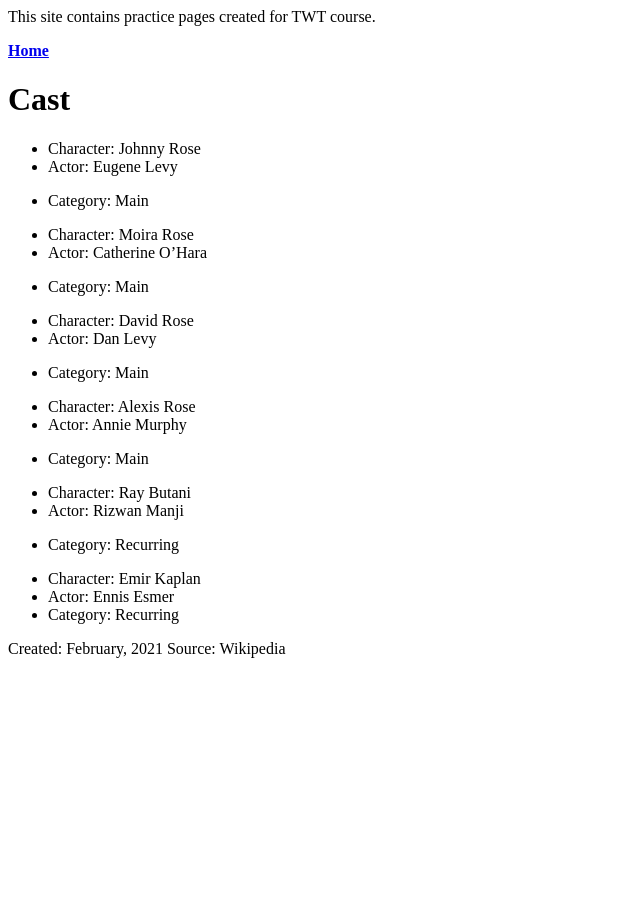
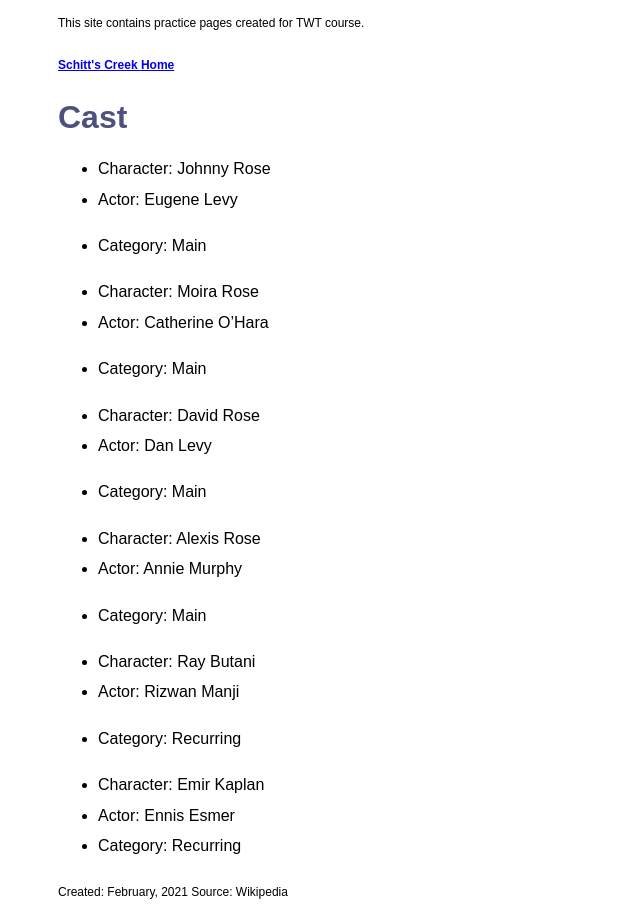
Before and after one commit to skalgutkar/Playground, a Jekyll site: the page built from topics/Cast.md, in a window 1280 px wide. Shown: the whole page, without its empty margins (0-640 px from the left). Built offline with Jekyll 4.4.1, drawn with Linux system fonts in a browser that asks for light colours.

Commit message:
More Updates

```diff
--- a/_layouts/PageLayout-SubTopics.html
+++ b/_layouts/PageLayout-SubTopics.html
@@ -3,12 +3,12 @@
 <meta charset="utf-8">
 <title>{{page.title}}</title>
 <head>
-<link rel="stylesheet" type="text/css" href="./assets/css/style.css">
+<link rel="stylesheet" type="text/css" href="./../assets/css/style.css">
 </head>
 
  <body>
  <header><p>This site contains practice pages created for TWT course.</p>
- <p><b><a href = "https://skalgutkar.github.io/Playground/">Home</a></b>	</p>
+ <p><b><a href = "https://skalgutkar.github.io/Playground/">Schitt's Creek Home</a></b>	</p>
 </header>
  <main>
 
--- a/_layouts/PageLayout.html
+++ b/_layouts/PageLayout.html
@@ -3,7 +3,7 @@
 <meta charset="utf-8">
 <title>{{page.title}}</title>
 <head>
-<link rel="stylesheet" type="text/css" href="./assets/css/style.css">
+<link rel="stylesheet" type="text/css" href="./../assets/css/style.css">
 </head>
 
  <body>
--- a/topics/Cast.md
+++ b/topics/Cast.md
@@ -7,7 +7,7 @@ title: Cast
 
 {% for item in site.data.demo %}
 
--  Character: {{ item.Character}}
+-  Character: {{ item.Character }}
 -  Actor: {{ item.Actor }}
 -  Category: {{ item.Category }}
 
```
